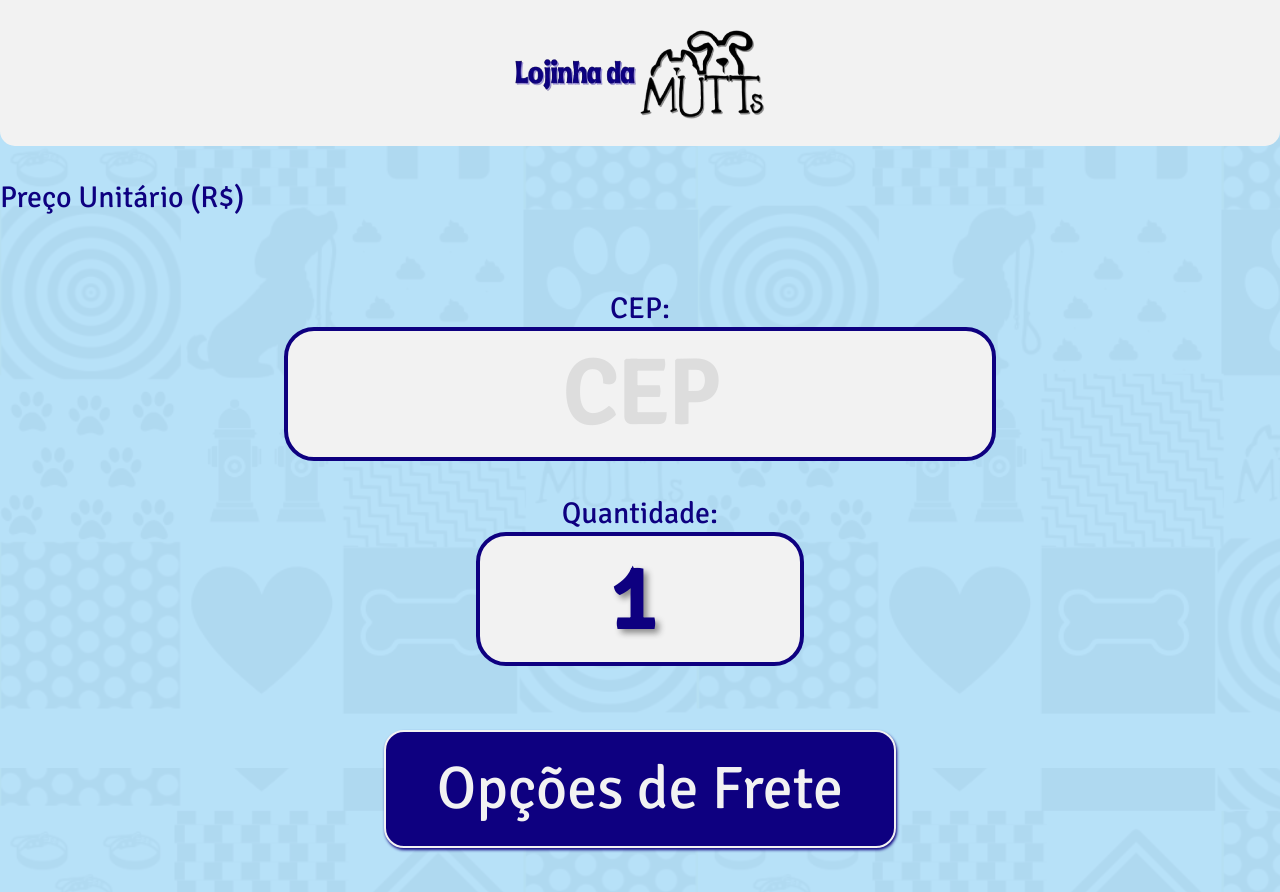
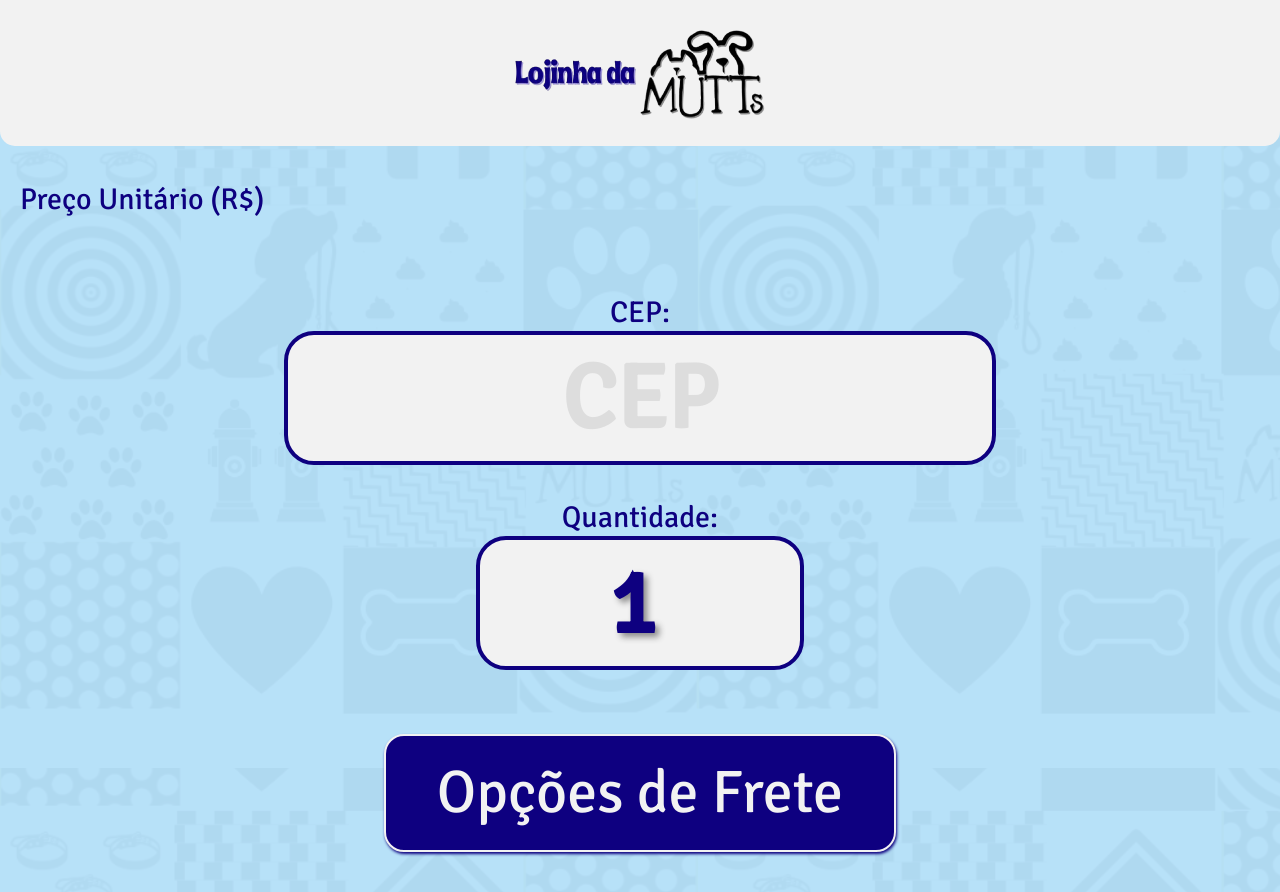
Before and after one commit to Danivalois/lojinhamutts, a Django app: template checkouts/templates/checkouts/precheckout.html in a window 1280 px wide. Shown: the top 892 px of the page. Run offline with Django 5.2, Linux system fonts and the light colour scheme; the template is opened without the code that fills it: values that come from a table or form of the project are taken from there, others are empty.

Commit message:
Final adjustments

```diff
--- a/assets/mutts_styles_pckout.css
+++ b/assets/mutts_styles_pckout.css
@@ -43,14 +43,28 @@ html {
 }
 
 
+.grade_product {
+  display: grid;
+  grid-template-columns: 1fr;
+  grid-template-rows: 5;
+  width: 95%;
+  margin: 0px 0px 0px 0px;
+}
 
-
+.product_image {
+  grid-column: 1;
+  grid-row:1;
+}
+.desc_up {
+  grid-column: 1;
+  grid-row:2 /span 5;
+}
 .product_image img {
   display: block;
   width: 90%;         /* Responsive width */
-  max-width: 400px;   /* Cap size for large screens */
+  max-width: 300px;   /* Cap size for large screens */
   height: auto;       /* Maintain aspect ratio */
-  margin: 0 auto;
+  justify-self: center;
   padding: 70px 0 40px 0;
 }
 
@@ -59,7 +73,7 @@ html {
   font-family: 'Signika Local', 'Signika', sans-serif;
   font-weight: bold;
   background: none;
-  padding: 0px 0px 0px 0px;
+  margin: 0px 0px 0px 30px;
   border-radius: 20px;
   overflow: hidden;
   border: none;
@@ -87,6 +101,7 @@ input::placeholder {
 
   font-family: 'Signika Local', 'Signika', sans-serif;
   background: none;
+  margin: 0px 0px 0px 20px;
   padding: 0px 0px;
   border-radius: 0px;
   overflow: hidden;
```
